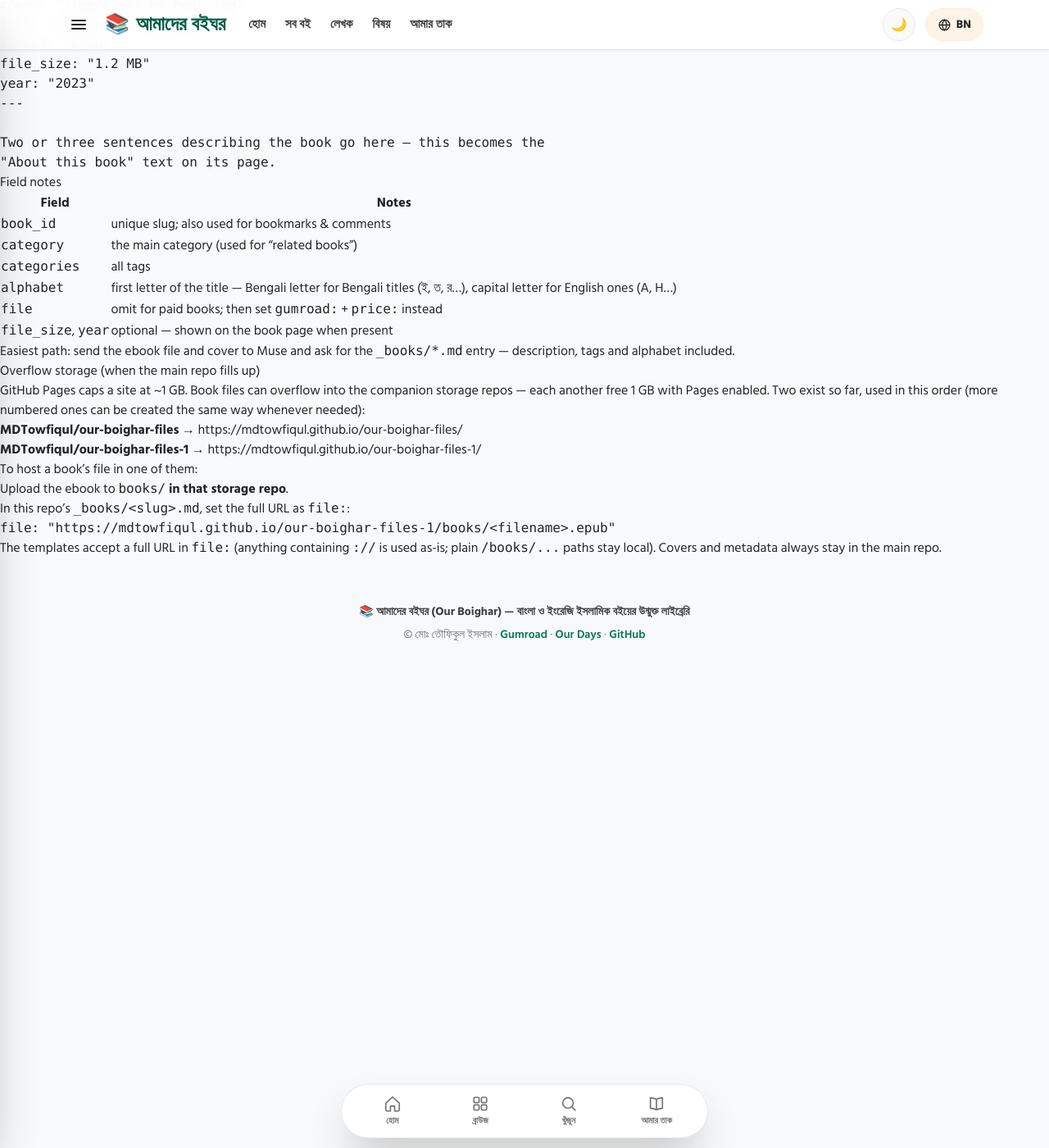
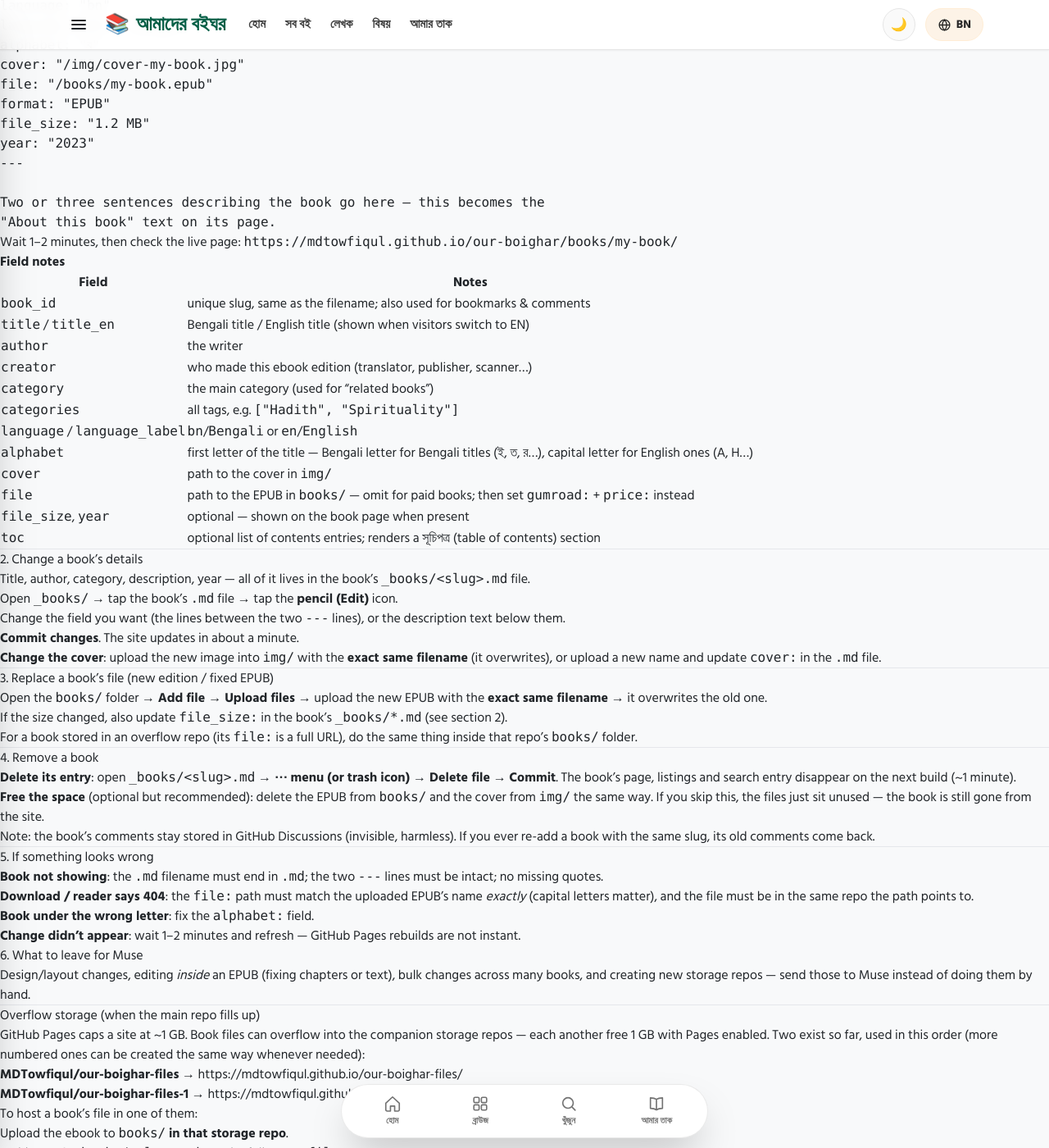
Before and after one commit to MDTowfiqul/our-boighar, a Jekyll site: the page built from ADD-BOOK.md, in a window 1280 px wide and 1400 px high, scrolled down 475 px. Shown: the whole window at 82% size. Built offline with Jekyll 4.4.1, drawn with Linux system fonts in a browser that asks for light colours; nearby versions of some CDN libraries; our own code applies the rules of GitHub Pages for plain Markdown files; some of the changed text lies outside the part shown.

Commit message:
Full book management guide (add / edit / replace / remove)

````diff
--- a/ADD-BOOK.md
+++ b/ADD-BOOK.md
@@ -1,16 +1,27 @@
-# How to add a book to Our Boighar (Jekyll)
+# Managing books on Our Boighar — full guide
 
 The site is a Jekyll site. **Every book is one small Markdown file** in the
 `_books/` folder — Jekyll builds its page automatically at
-`/books/<filename>/`. You never edit HTML or JSON.
+`/books/<filename>/`. If that file exists, the book is on the site. If it is
+deleted, the book is gone. You never edit HTML or JSON.
 
-## Steps
+Everything below can be done from your phone with the GitHub app or
+github.com in the browser, in the repo **MDTowfiqul/our-boighar**.
 
-1. **Upload the ebook file** (free books only) into the `books/` folder,
-   e.g. `books/my-book.epub` (max 100 MB per file).
-   *Paid books stay on Gumroad — do not put the full paid file here.*
-2. **Add the cover** to `img/`, e.g. `img/cover-my-book.jpg`.
-3. **Create `_books/my-book.md`** — copy the template below and fill it in.
+---
+
+## 1. Add a book
+
+1. **Upload the ebook file** (free books only): open the `books/` folder →
+   **Add file → Upload files** → choose the EPUB → **Commit**.
+   Max 100 MB per file. Use a simple filename: lowercase, dashes, no spaces
+   (e.g. `my-book.epub`).
+   *Paid books: skip this step — the file stays on Gumroad only.*
+2. **Upload the cover**: open the `img/` folder → **Add file → Upload files**
+   → choose the cover image → **Commit**.
+3. **Create the book entry**: open the `_books/` folder → **Add file →
+   Create new file** → name it `my-book.md` (same name as the EPUB) → paste
+   the template below, fill it in → **Commit**.
 
 ```markdown
 ---
@@ -35,19 +46,89 @@ Two or three sentences describing the book go here — this becomes the
 "About this book" text on its page.
 ```
 
-## Field notes
+4. Wait 1–2 minutes, then check the live page:
+   `https://mdtowfiqul.github.io/our-boighar/books/my-book/`
+
+**Field notes**
 
 | Field | Notes |
 |---|---|
-| `book_id` | unique slug; also used for bookmarks & comments |
+| `book_id` | unique slug, same as the filename; also used for bookmarks & comments |
+| `title` / `title_en` | Bengali title / English title (shown when visitors switch to EN) |
+| `author` | the writer |
+| `creator` | who made this ebook edition (translator, publisher, scanner…) |
 | `category` | the main category (used for "related books") |
-| `categories` | all tags |
+| `categories` | all tags, e.g. `["Hadith", "Spirituality"]` |
+| `language` / `language_label` | `bn`/`Bengali` or `en`/`English` |
 | `alphabet` | first letter of the title — Bengali letter for Bengali titles (ই, ত, র…), capital letter for English ones (A, H…) |
-| `file` | omit for paid books; then set `gumroad:` + `price:` instead |
+| `cover` | path to the cover in `img/` |
+| `file` | path to the EPUB in `books/` — omit for paid books; then set `gumroad:` + `price:` instead |
 | `file_size`, `year` | optional — shown on the book page when present |
+| `toc` | optional list of contents entries; renders a সূচিপত্র (table of contents) section |
 
-Easiest path: send the ebook file and cover to Muse and ask for the
-`_books/*.md` entry — description, tags and alphabet included.
+---
+
+## 2. Change a book's details
+
+Title, author, category, description, year — all of it lives in the book's
+`_books/<slug>.md` file.
+
+1. Open `_books/` → tap the book's `.md` file → tap the **pencil (Edit)**
+   icon.
+2. Change the field you want (the lines between the two `---` lines), or the
+   description text below them.
+3. **Commit changes**. The site updates in about a minute.
+
+**Change the cover**: upload the new image into `img/` with the **exact same
+filename** (it overwrites), or upload a new name and update `cover:` in the
+`.md` file.
+
+---
+
+## 3. Replace a book's file (new edition / fixed EPUB)
+
+1. Open the `books/` folder → **Add file → Upload files** → upload the new
+   EPUB with the **exact same filename** → it overwrites the old one.
+2. If the size changed, also update `file_size:` in the book's `_books/*.md`
+   (see section 2).
+
+For a book stored in an overflow repo (its `file:` is a full URL), do the
+same thing inside that repo's `books/` folder.
+
+---
+
+## 4. Remove a book
+
+1. **Delete its entry**: open `_books/<slug>.md` → **⋯ menu (or trash icon)
+   → Delete file** → **Commit**. The book's page, listings and search entry
+   disappear on the next build (~1 minute).
+2. **Free the space** (optional but recommended): delete the EPUB from
+   `books/` and the cover from `img/` the same way. If you skip this, the
+   files just sit unused — the book is still gone from the site.
+3. Note: the book's comments stay stored in GitHub Discussions (invisible,
+   harmless). If you ever re-add a book with the same slug, its old comments
+   come back.
+
+---
+
+## 5. If something looks wrong
+
+- **Book not showing**: the `.md` filename must end in `.md`; the two `---`
+  lines must be intact; no missing quotes.
+- **Download / reader says 404**: the `file:` path must match the uploaded
+  EPUB's name *exactly* (capital letters matter), and the file must be in
+  the same repo the path points to.
+- **Book under the wrong letter**: fix the `alphabet:` field.
+- **Change didn't appear**: wait 1–2 minutes and refresh — GitHub Pages
+  rebuilds are not instant.
+
+## 6. What to leave for Muse
+
+Design/layout changes, editing *inside* an EPUB (fixing chapters or text),
+bulk changes across many books, and creating new storage repos — send those
+to Muse instead of doing them by hand.
+
+---
 
 ## Overflow storage (when the main repo fills up)
 
````
